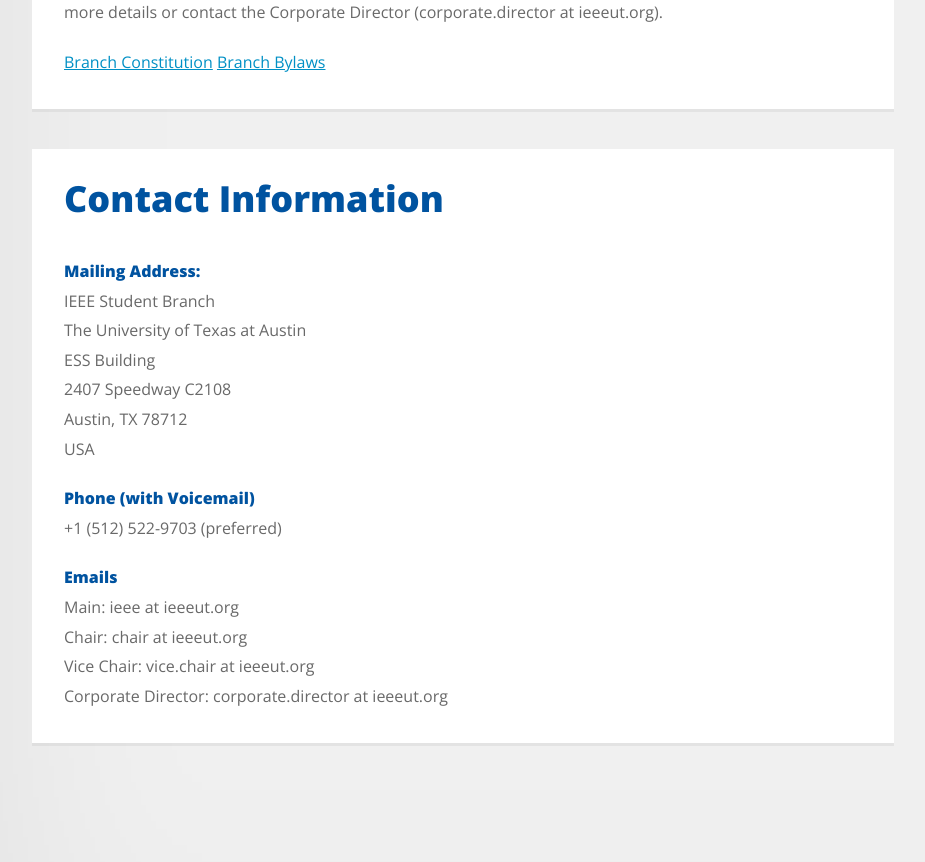
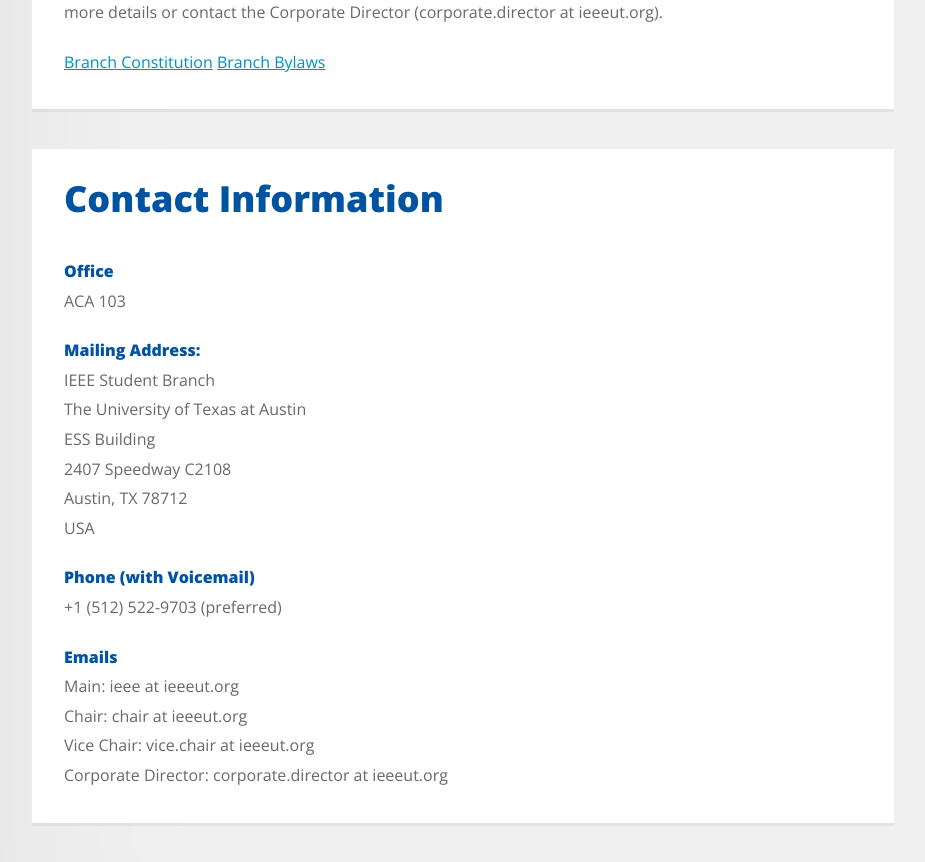
Before and after one commit to ieee-ut/ieee-ut.github.io, a Jekyll site: the page built from branch.html, in a window 1280 px wide and 900 px high, scrolled down 870 px. Shown: the top 862 px of the window, without its empty margins (36-961 px from the left). Built offline with Jekyll 4.4.1, drawn with Linux system fonts in a browser that asks for light colours; Markdown is read by kramdown in place of the engine named in the settings; comment, search, counter and statistics services are not loaded.

Commit message:
Updated office, added .htaccess for UT server

```diff
--- a/branch.html
+++ b/branch.html
@@ -29,6 +29,11 @@
 
 	<h2>Contact Information</h2>
 
+	<h4>Office</h4>
+	<p>
+		ACA 103<br>
+	</p>
+
 	<h4>Mailing Address:</h3>
 	<p>
 		IEEE Student Branch<br>
```
Also changed, not shown: 1 other file.
